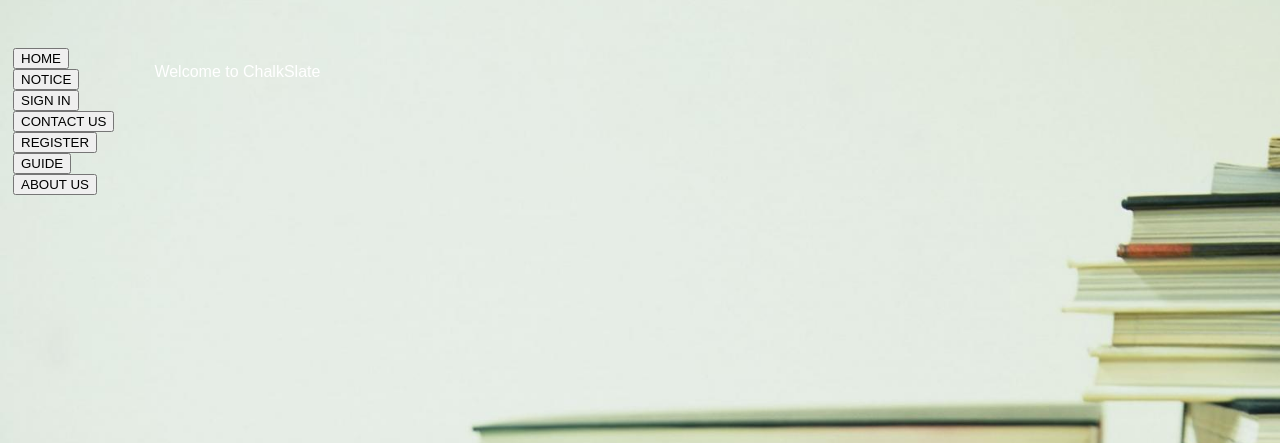
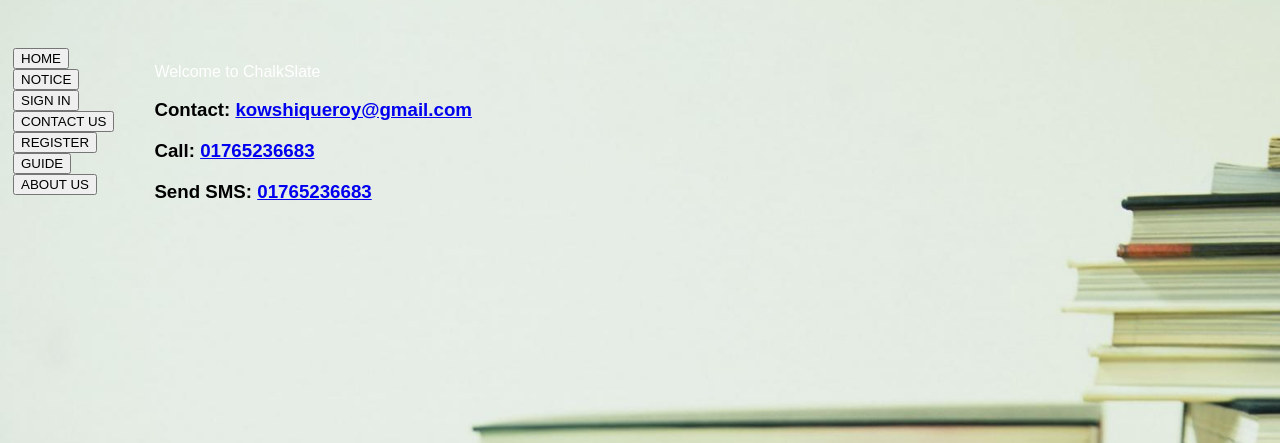
Before and after one commit to Lab-Group-7/ChalkSlate, a Django app: page /chalkslate/home/contact-us/ in a window 1280 px wide. Shown: the part 230-673 px from the top of the page. Run offline with Django 3.2, Linux system fonts and the light colour scheme.

Commit message:
Update contact-us.html

```diff
--- a/chalkslate/management/templates/management/contact-us.html
+++ b/chalkslate/management/templates/management/contact-us.html
@@ -108,7 +108,9 @@ footer {
   <article>
     <p style="color:White">Welcome to ChalkSlate</p>
 
-
+<h1>Contact: <a href="mailto:kowshiqueroy@gmail.com" target="blank">kowshiqueroy@gmail.com</a></h1>
+    <h1>Call: <a href="tel:+8801765236683" target="blank">01765236683</a></h1>
+    <h1>Send SMS: <a href="sms:+8801765236683" target="blank">01765236683</a></h1>
   </article>
 </section>
 
```
